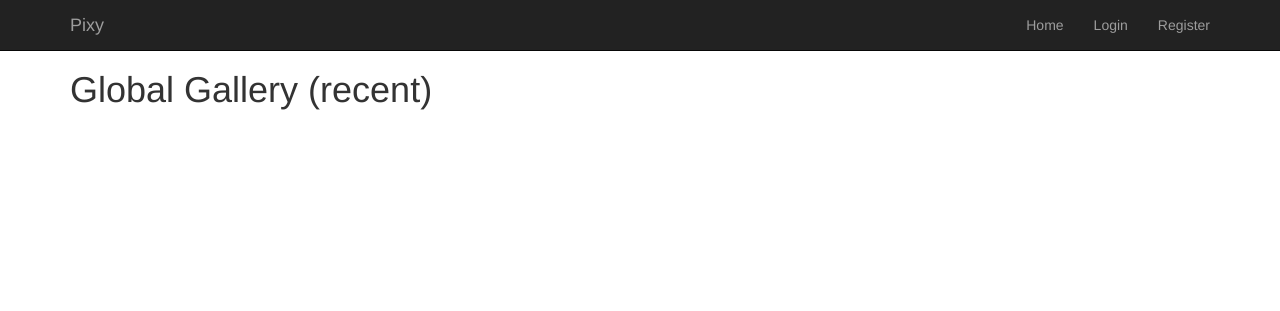
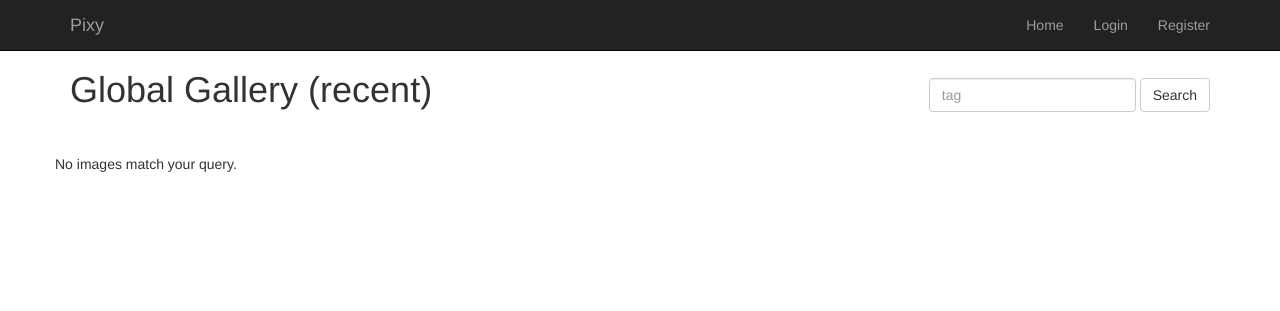
Before and after one commit to brennie/pixy, a Flask app: page /gallery in a window 1280 px wide. Shown: the top 311 px of the page. Run offline with Flask 2, Linux system fonts and the light colour scheme; data that the repository does not hold is empty; some libraries are stand-ins or nearby versions.

Commit message:
you can search the gallery now

```diff
--- a/pixy/templates/gallery.html
+++ b/pixy/templates/gallery.html
@@ -9,44 +9,65 @@
 {% else %}
 	<h1>Global Gallery ({{ sort }})</h1>
 {% endif %}
+
+<div class="pull-right" style="position:relative; top:-3em;">
+{% if user %}
+<form role="form" method="GET" action="{{ url_for('userGallery', id=user.id) }}" class="form-inline" role="form">
+<input type="hidden" name="sort" value="{{ sort }}">
+{% else %}
+<form role="form" method="GET" action="{{ url_for('gallery') }}" class="form-inline" role="form">
+{% endif %}
+<div class="form-group">
+	<input type="text" name="tag" class="form-control" placeholder="tag" value="{% if tag %}{{ tag }}{% endif %}">
+	<input type="submit" value="Search" class="btn btn-default">
+</div>
+</form>
+</div>
+
+<div class="clearfix"></div>
+
+<div class="row">
 {% if images.items %}
-	<div class="row">
 	{% for image in images.items %}
 		{% include 'imageBox.html' %}
 	{% endfor %}
-	</div>
 {% else %}
+	No images match your query.
 {% endif %}
+</div>
+
 
 {% if images.pages > 0 %}
 	<div class="text-center">
 		<ul class="pagination">
 			{% if images.has_prev %}
 				{% if user %}
-					<li><a href="{{ url_for('userGallery', id=user.id, sort=sort, page=images.prev_num) }}">&laquo;</a></li>
+					<li><a href="{{ url_for('userGallery', id=user.id, sort=sort, page=images.prev_num, tag=tag) }}">&laquo;</a></li>
 				{% else %}
-					<li><a href="{{ url_for('gallery', sort=sort,  page=images.prev_num) }}">&laquo;</a></li>
+					<li><a href="{{ url_for('gallery', sort=sort,  page=images.prev_num, tag=tag) }}">&laquo;</a></li>
 				{% endif %}
 			{% endif %}
 
 			{% for page in images.iter_pages() %}
 				{% if page %}
 				{% if user %}
-					<li><a href="{{ url_for('userGallery', id=user.id, sort=sort, page=page) }}">{{ page }}</a></li>
+					<li><a href="{{ url_for('userGallery', id=user.id, sort=sort, page=page, tag=tag) }}">{{ page }}</a></li>
 				{% else %}
-					<li><a href="{{ url_for('gallery',sort=sort, page=page) }}">{{ page }}</a></li>
+					<li><a href="{{ url_for('gallery',sort=sort, page=page, tag=tag) }}">{{ page }}</a></li>
 				{% endif %}
 				{% endif %}
 			{% endfor %}
 
 			{% if images.has_next %}
 				{% if user %}
-					<li><a href="{{ url_for('userGallery', id=user.id, sort=sort, page=images.next_num) }}">&laquo;</a></li>
+					<li><a href="{{ url_for('userGallery', id=user.id, sort=sort, page=images.next_num, tag=tag) }}">&laquo;</a></li>
 				{% else %}
-					<li><a href="{{ url_for('gallery', sort=sort, page=images.next_num) }}">&laquo;</a></li>
+					<li><a href="{{ url_for('gallery', sort=sort, page=images.next_num, tag=tag) }}">&laquo;</a></li>
 				{% endif %}
 			{% endif %}
 		</ul>
 </div>
 {% endif %}
+
+
 {% endblock %}
--- a/pixy/templates/image.html
+++ b/pixy/templates/image.html
@@ -8,6 +8,12 @@
 			<img src="{{ url_for('rawImage', id=image.id) }}" alt="{{ image.title }}">
 			<b> {{ image.title }}</b> by <a href="{{ url_for('profile', id=image.ownerID) }}"><em> {{ image.owner.username }}</em></a>
 			<p> {{ image.description }}</p>
+			{% if image.tags %}
+				<span class="glyphicon glyphicon-tag"></span>
+				{% for tag in image.tags %}
+					<span class="label label-default"><a href="{{ url_for('gallery', sort='recent', tag=tag.title) }}">{{ tag.title }}</a></span>
+				{% endfor %}
+			{% endif %}
 			{% if edit and image.editable() %}
 			<div class="pull-right">
 				<form role="form" id="form-{{ image.id }}" action="{{ url_for('editImage', id=image.id) }}" method="POST" style="display: inline;">
--- a/pixy/views/gallery.py
+++ b/pixy/views/gallery.py
@@ -31,11 +31,17 @@ class GalleryView(View):
 		page = int(request.args.get('page', 1))
 		sort = request.args.get('sort', 'recent')
 
+		tag = request.args.get('tag')
+		print(request.args)
+
 		if sort not in ('recent', 'popular'):
 			sort = 'recent'
 
 		if not edit:
 			images = images.filter_by(private=False)
+
+		if tag:
+			images = images.filter(Image.tags.any(title=tag))
 
 		if sort == 'recent':
 			images = images.order_by(Image.uploaded.desc())
@@ -47,4 +53,5 @@ class GalleryView(View):
 			images=images.paginate(page),
 			edit=edit,
 			sort=sort,
+			tag=tag,
 			showOwner = user is None)
```
